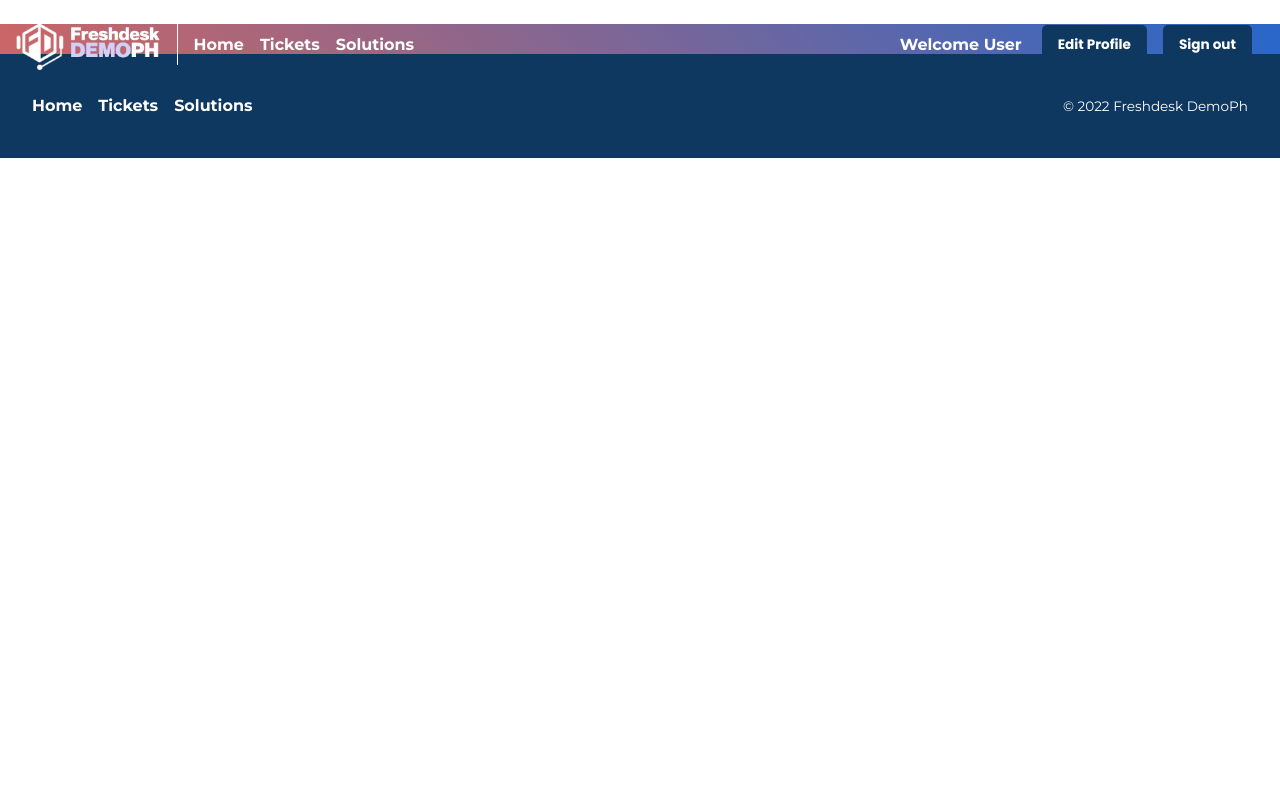
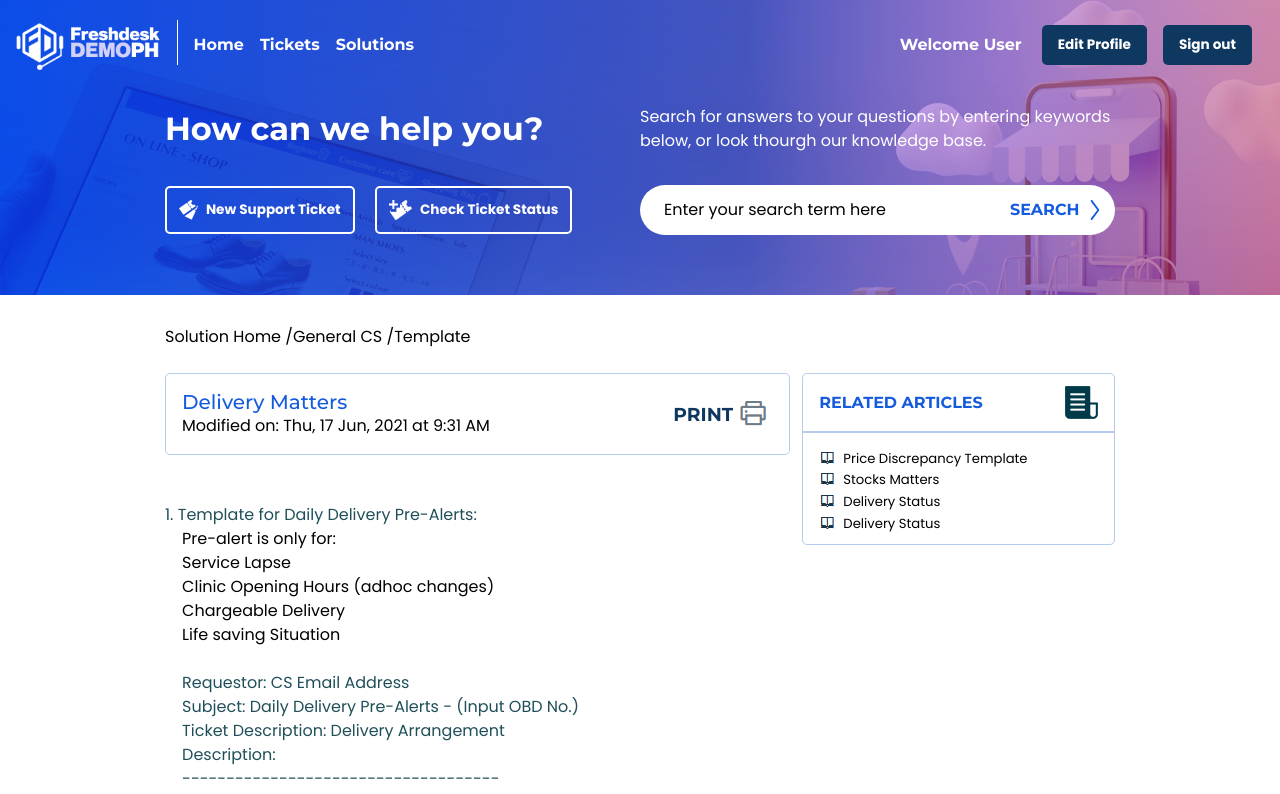
Before and after one commit to fidellim/i4Asia-Technical-Exam, a React (Vite) app: page /solutions in a window 1280 px wide. Shown: the top 794 px of the page. Built offline with nearby package versions, Linux system fonts and the light colour scheme.

Commit message:
add solutions page, style, and make it responsive

```diff
--- a/src/pages/Solutions.jsx
+++ b/src/pages/Solutions.jsx
@@ -1,7 +1,154 @@
-import React from 'react'
+import arrowRight from '../assets/right-arrow.svg'
+import ticket from '../assets/ticket.png'
+import ticketPlus from '../assets/ticket-plus.png'
+import printer from '../assets/printer.png'
+import { useNavigate } from 'react-router-dom'
+import article from '../assets/article.png'
+import HomeCard from '../components/HomeCard'
+
+const solutionRoutes = ['Solution Home', 'General CS', 'Template']
+
+const relatedArticlesData = [
+    {
+        title: 'RELATED ARTICLES',
+        icon: article,
+        topics: [
+            {
+                subheadings: [
+                    'Price Discrepancy Template',
+                    'Stocks Matters',
+                    'Delivery Status',
+                    'Delivery Status',
+                ],
+            },
+        ],
+    },
+]
 
 const Solutions = () => {
-    return <div>Solutions</div>
+    let navigate = useNavigate()
+
+    const handleNewSupportTicket = () => {
+        navigate(`/submit-ticket`)
+    }
+    const handleTicketStatus = () => {
+        navigate(`/ticket-status`)
+    }
+
+    return (
+        <div className="container">
+            <div className="solutions-top-container">
+                <div className="solutions-top">
+                    <div className="solutions-top-text-container">
+                        <h1>How can we help you?</h1>
+                        <p>
+                            Search for answers to your questions by entering
+                            keywords below, or look thourgh our knowledge base.
+                        </p>
+                    </div>
+                    <div className="solutions-top-interactive-container">
+                        <div className="solutions-search-bar">
+                            <input
+                                type="text"
+                                placeholder="Enter your search term here"
+                            />
+                            <button className="search-btn">
+                                <h3>SEARCH</h3>
+                                <img src={arrowRight} alt="" />
+                            </button>
+                        </div>
+                        <div className="solutions-top-btns">
+                            <button
+                                className="btn ticket-btn"
+                                onClick={handleNewSupportTicket}
+                            >
+                                <img src={ticket} alt="" />
+                                New Support Ticket
+                            </button>
+                            <button
+                                className="btn ticket-btn"
+                                onClick={handleTicketStatus}
+                            >
+                                <img src={ticketPlus} alt="" />
+                                Check Ticket Status
+                            </button>
+                        </div>
+                    </div>
+                </div>
+            </div>
+            <div className="solutions-bottom-container">
+                <div className="solution-bottom">
+                    {solutionRoutes.map((route, index) => (
+                        <div key={index} style={{ display: 'inline-block' }}>
+                            <a href="">{route}</a>{' '}
+                            {solutionRoutes.length !== index + 1 ? ' / ' : ''}
+                        </div>
+                    ))}
+
+                    <div className="main-content-container">
+                        <div className="solutions-main">
+                            <div className="template-container">
+                                <div className="template-texts">
+                                    <h2>Delivery Matters</h2>
+                                    <p>
+                                        Modified on: Thu, 17 Jun, 2021 at 9:31
+                                        AM
+                                    </p>
+                                </div>
+                                <button className="btn print-btn">
+                                    <h3>PRINT</h3>
+                                    <img src={printer} alt="" />
+                                </button>
+                            </div>
+                            <p className="template-content">
+                                1. Template for Daily Delivery Pre-Alerts:{' '}
+                                <br />
+                                <span>
+                                    &nbsp;&nbsp;&nbsp; Pre-alert is only for:{' '}
+                                    <br />
+                                    &nbsp;&nbsp;&nbsp; Service Lapse <br />
+                                    &nbsp;&nbsp;&nbsp; Clinic Opening Hours
+                                    (adhoc changes)
+                                    <br />
+                                    &nbsp;&nbsp;&nbsp; Chargeable Delivery{' '}
+                                    <br />
+                                    &nbsp;&nbsp;&nbsp; Life saving Situation{' '}
+                                    <br />
+                                    <br />
+                                </span>
+                                &nbsp;&nbsp;&nbsp; Requestor: CS Email Address{' '}
+                                <br />
+                                &nbsp;&nbsp;&nbsp; Subject: Daily Delivery
+                                Pre-Alerts - (Input OBD No.) <br />
+                                &nbsp;&nbsp;&nbsp; Ticket Description: Delivery
+                                Arrangement <br />
+                                &nbsp;&nbsp;&nbsp; Description: <br />
+                                &nbsp;&nbsp;&nbsp;
+                                ------------------------------------ <br />
+                                &nbsp;&nbsp;&nbsp; Reported by: <br />
+                                &nbsp;&nbsp;&nbsp; Contact Number: <br />
+                                <br />
+                                &nbsp;&nbsp;&nbsp; CS(Name) <br />
+                                &nbsp;&nbsp;&nbsp; Customer Name <br />
+                                &nbsp;&nbsp;&nbsp; Customer Address <br />
+                                &nbsp;&nbsp;&nbsp; OBD Number <br />
+                                &nbsp;&nbsp;&nbsp; OBD Date/Time <br />
+                                &nbsp;&nbsp;&nbsp; Expected Delivery Date:{' '}
+                                <br />
+                                &nbsp;&nbsp;&nbsp; Add in additional comments
+                                (if needed): <br />
+                            </p>
+                        </div>
+                        <div className="solutions-sidebar">
+                            {relatedArticlesData.map((article, index) => (
+                                <HomeCard key={index} data={article} />
+                            ))}
+                        </div>
+                    </div>
+                </div>
+            </div>
+        </div>
+    )
 }
 
 export default Solutions
--- a/src/scss/pages/_solutions.scss
+++ b/src/scss/pages/_solutions.scss
@@ -0,0 +1,186 @@
+.solutions-top-container {
+    background-image: url(/src/assets/main-bg.png), linear-gradient(.25turn, #155bdd, #cc6666);
+    background-size: cover;
+    background-position: top;
+    background-blend-mode: overlay;
+    padding: 90px .75rem 60px .75rem;
+}
+
+.main-content-container {
+    display: flex;
+    flex-direction: column;
+    flex-wrap: wrap;
+    gap: .75rem;
+    margin-top: 1.5rem;
+}
+
+.solutions-main {
+    flex: 2;
+}
+
+.solutions-sidebar {
+    flex: 1;
+    max-width: 325px;
+    width: 100%;
+    align-self: center;
+}
+
+.solutions-top {
+    display: flex;
+    flex-direction: column;
+    justify-content: center;
+    align-items: center;
+    gap: 1rem;
+    text-align: center;
+
+    h1 {
+        line-height: 2.25rem;
+    }
+
+    p {
+        max-width: 500px;
+    }
+}
+
+.solutions-top-interactive-container,
+.solutions-top-text-container {
+    display: flex;
+    align-items: center;
+    justify-content: center;
+    flex-wrap: wrap;
+    width: 100%;
+}
+
+.solutions-top-interactive-container {
+    flex-direction: row-reverse;
+    gap: 1rem;
+}
+
+.solutions-top-btns {
+    display: flex;
+    flex-wrap: wrap;
+    justify-content: center;
+    width: 100%;
+    gap: 1.25rem;
+}
+
+.solutions-search-bar {
+    position: relative;
+    max-width: 500px;
+    width: 100%;
+
+    input[type=text] {
+        width: 100%;
+        padding: 1rem 1.5rem;
+        border-radius: 25px;
+        border: 0;
+    }
+
+    input[type=text]::placeholder {
+        color: black;
+    }
+}
+
+.solutions-bottom-container {
+    padding: 30px .75rem 60px .75rem;
+}
+
+.solution-bottom {
+    color: black;
+}
+
+.template-container {
+    display: flex;
+    flex-wrap: wrap;
+    justify-content: space-between;
+    padding: 1rem;
+    border: 1px solid #b5ccec;
+    border-radius: 5px;
+    margin-bottom: 3rem;
+}
+
+.template-texts {
+    h2 {
+        font-size: 1.25rem;
+        font-weight: 500;
+        color: #155bdd;
+    }
+}
+
+.print-btn {
+    border: 0;
+    background-color: transparent;
+    color: #0f3861;
+}
+
+.template-content {
+    color: #204f59;
+    font-size: .85rem;
+
+    span {
+        color: black;
+    }
+}
+
+// desktop
+@media screen and (min-width: 1024px) {
+
+    .solutions-top,
+    .solution-bottom {
+        max-width: 950px;
+        width: 100%;
+        margin: 0 auto;
+    }
+
+    .solutions-top-interactive-container {
+        gap: 0rem;
+    }
+
+    .solutions-top-text-container {
+
+        h1,
+        p {
+            flex: 1;
+            text-align: left;
+        }
+
+    }
+
+    .solutions-top-btns {
+        flex: 1;
+        justify-content: flex-start;
+    }
+
+    .solutions-search-bar {
+        flex: 1;
+        position: relative;
+        max-width: 500px;
+        width: 100%;
+
+        input[type=text] {
+            width: 100%;
+            padding: 1rem 1.5rem;
+            border-radius: 25px;
+            border: 0;
+        }
+
+        input[type=text]::placeholder {
+            color: black;
+        }
+    }
+}
+
+// desktop
+@media screen and (min-width: 875px) {
+    .main-content-container {
+        flex-direction: row;
+    }
+
+    .solutions-sidebar {
+        align-self: flex-start;
+    }
+
+    .template-content {
+        font-size: 1rem;
+    }
+}
```
